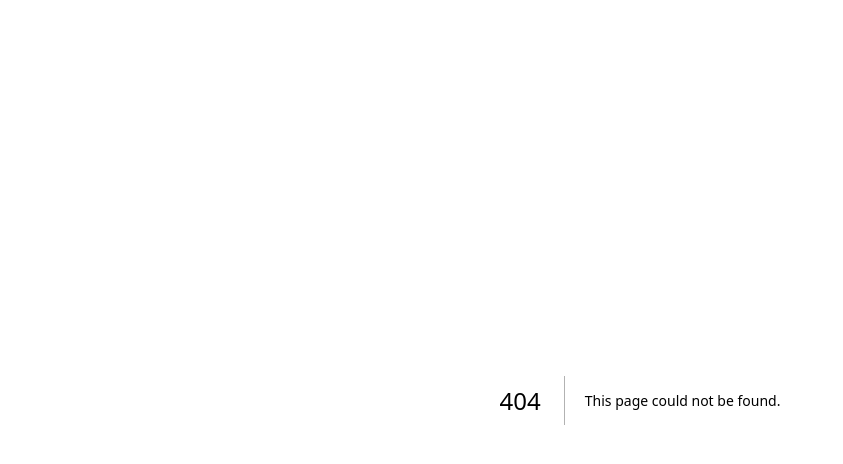
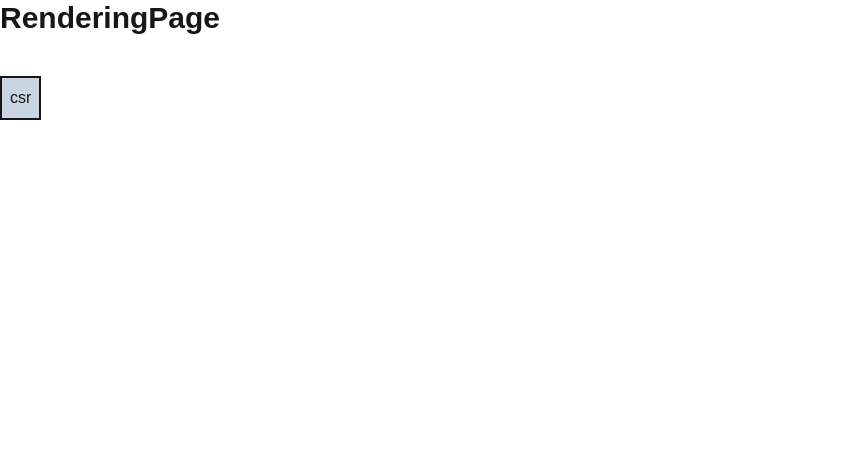
Before and after one commit to sayoshigure11/0227, a Next.js app: page /rendering in a window 1280 px wide. Before the commit this address had no page. Shown: the top 464 px of the page, without its empty margins (0-843 px from the left). Built offline with nearby package versions, Linux system fonts and the light colour scheme.

Commit message:
クライアントサイドのfetchのレンダリングを確認。最新データが反映されている

```diff
--- /dev/null
+++ b/app/rendering/csr/page.tsx
@@ -0,0 +1,61 @@
+"use client"
+
+import { User } from "@prisma/client"
+import { useRouter } from "next/navigation"
+import { useEffect, useState } from "react"
+
+type Users = {
+    dataList: User[]
+}
+
+function RenderingClientPage() {
+    const [prismaData, setPrismaData] = useState<User[]>([])
+    // const [isLoading, setIsLoading] = useState<boolean>(true)
+    const router = useRouter()
+
+    const handleRouter = () => {
+        router.push("/rendering")
+    }
+
+    useEffect(() => {
+        async function GetData() {
+            const getData = await fetch("/api/rendering")
+            console.log("getData",getData)
+            const users: Users = await getData.json()
+            console.log("users.dataList",users.dataList)
+
+            setPrismaData(users.dataList)
+        }
+
+        GetData()
+        // setIsLoading(false)
+    },[])
+
+    return (
+        <div>
+            <h1 className="text-3xl font-semibold">RenderingClientPage</h1>
+            <div className="mt-10 flex flex-col gap-y-2">
+                {/* {isLoading && (
+                    <div className="text-xl font-semibold">Loading...</div>
+                )} */}
+                {prismaData.map((data, i) => (
+                    <div key={i} className="border p-2 flex flex-col gap-y-1">
+                        <div>id:{data.id}</div>
+                        <div>email:{data.email}</div>
+                        <div>name:{data.name}</div>
+                    </div>
+                ))}
+            </div>
+            <div className="mt-4">
+                <button
+                    className="border p-2 bg-slate-300 cursor-pointer hover:bg-slate-100"
+                    onClick={handleRouter}
+                >
+                    Renderingに戻る
+                </button>
+            </div>
+        </div>
+    )
+}
+
+export default RenderingClientPage
--- /dev/null
+++ b/app/rendering/page.tsx
@@ -0,0 +1,27 @@
+"use client"
+
+import { useRouter } from "next/navigation"
+
+function RenderingPage() {
+    const router = useRouter()
+
+    const handleRouter = (url:string) => {
+        router.push(`/rendering/${url}`)
+    }
+
+    return (
+        <div>
+            <h1 className="text-3xl font-semibold">RenderingPage</h1>
+            <div className="mt-10 flex items-center gap-x-2">
+                <button
+                    onClick={() => handleRouter("csr")}
+                    className="border-2 bg-slate-300 p-2 cursor-pointer hover:bg-slate-100"
+                >
+                    csr
+                </button>
+            </div>
+        </div>
+    )
+}
+
+export default RenderingPage
```
Also changed, not shown: 2 other files (tests, documents, lock files or other folders).
